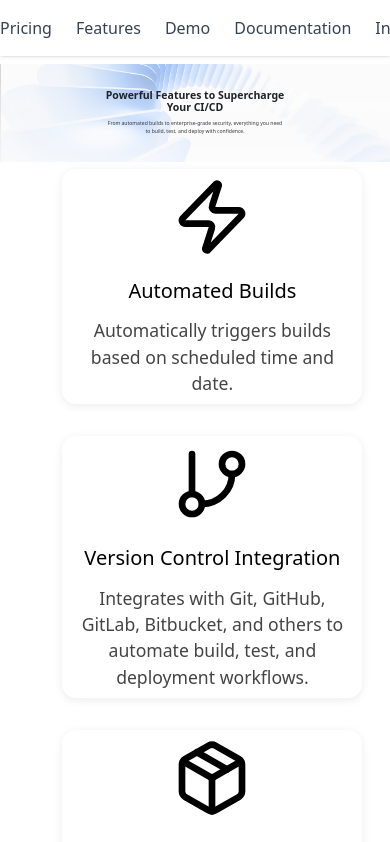
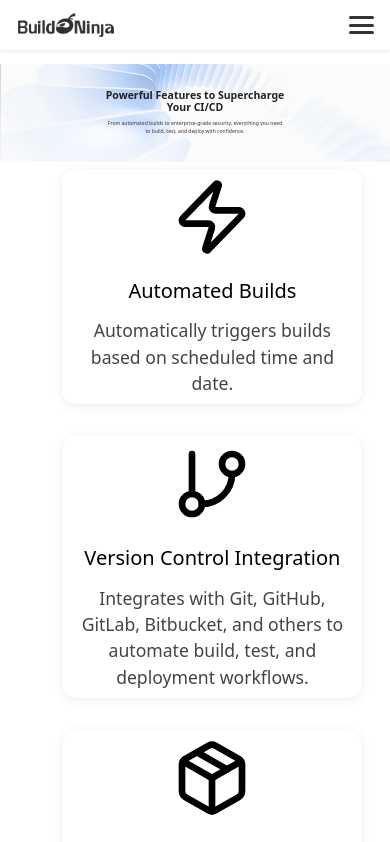
Before and after one commit to chiragbitoni/buildninja-website, a Next.js app: page /Features in a window 390 px wide. Shown: the top 842 px of the page. Built offline with nearby package versions, Linux system fonts and the light colour scheme.

Commit message:
Fixed Navbar Responsiveness

```diff
--- /dev/null
+++ b/src/app/components/Nav/NavBar.css
@@ -0,0 +1,129 @@
+/* ==== Base Navbar ==== */
+.navbar {
+  position: fixed;
+  top: 0;
+  left: 0;
+  width: 100%;
+  background-color: white;
+  box-shadow: 0 1px 4px rgba(0, 0, 0, 0.1);
+  z-index: 50;
+  transition: transform 0.3s ease-in-out;
+}
+
+.navbar-show {
+  transform: translateY(0);
+}
+
+.navbar-hide {
+  transform: translateY(-100%);
+}
+
+.navbar-container {
+  max-width: 1200px;
+  margin: 0 auto;
+  padding: 12px 24px;
+  display: flex;
+  justify-content: space-between;
+  align-items: center;
+}
+
+.navbar-logo {
+  display: flex;
+  align-items: center;
+  cursor: pointer;
+}
+
+.logo-image {
+  object-fit: contain;
+}
+
+/* ==== Links ==== */
+.navbar-links {
+  display: flex;
+  gap: 24px;
+  list-style: none;
+  margin: 0;
+  padding: 0;
+}
+
+.navbar-link {
+  font-size: 16px;
+  font-weight: 500;
+  color: #555;
+  cursor: pointer;
+  transition: color 0.2s;
+}
+
+.navbar-link:hover {
+  color: #000;
+}
+
+/* ==== Hamburger (hidden on desktop) ==== */
+.hamburger {
+  display: none;
+  flex-direction: column;
+  justify-content: space-between;
+  width: 25px;
+  height: 18px;
+  cursor: pointer;
+}
+
+.hamburger span {
+  display: block;
+  height: 3px;
+  width: 100%;
+  background-color: #333;
+  border-radius: 3px;
+  transition: 0.3s;
+}
+
+.hamburger.open span:nth-child(1) {
+  transform: translateY(7.5px) rotate(45deg);
+}
+
+.hamburger.open span:nth-child(2) {
+  opacity: 0;
+}
+
+.hamburger.open span:nth-child(3) {
+  transform: translateY(-7.5px) rotate(-45deg);
+}
+
+@media (max-width: 900px) {
+  .navbar-links {
+    position: absolute;
+    top: 60px;
+    left: 0;
+    width: 100%;
+    background-color: white;
+    flex-direction: column;
+    align-items: center;
+    gap: 16px;
+    padding: 20px 0;
+    border-top: 1px solid #eee;
+    box-shadow: 0 4px 6px rgba(0, 0, 0, 0.05);
+    display: none;
+  }
+
+  .navbar-links.menu-active {
+    display: flex;
+  }
+
+  .hamburger {
+    display: flex;
+  }
+}
+
+@media (max-width: 600px) {
+  .navbar-container {
+    padding: 10px 16px;
+  }
+
+  .navbar-link {
+    font-size: 15px;
+  }
+
+  .logo-image {
+    width: 100px;
+  }
+}
--- a/src/app/components/Nav/NavBar.jsx
+++ b/src/app/components/Nav/NavBar.jsx
@@ -1,4 +1,5 @@
 "use client";
+import "./NavBar.css";
 import { useState, useEffect } from "react";
 import Image from "next/image";
 import { useRouter } from "next/navigation";
@@ -6,6 +7,7 @@ import { useRouter } from "next/navigation";
 export default function Navbar() {
   const [show, setShow] = useState(true);
   const [lastScrollY, setLastScrollY] = useState(0);
+  const [menuOpen, setMenuOpen] = useState(false);
 
   const router = useRouter();
 
@@ -35,33 +37,39 @@ export default function Navbar() {
 
   const handleNavigation = (path) => {
     router.push(path);
+    setMenuOpen(false); // close menu after navigation
   };
 
   return (
-    <nav
-      className={`fixed top-0 left-0 w-full z-50 bg-white shadow-sm transition-transform duration-300 ${
-        show ? "translate-y-0" : "-translate-y-full"
-      }`}
-    >
-      <div className="max-w-7xl mx-auto flex items-center justify-between py-4">
+    <nav className={`navbar ${show ? "navbar-show" : "navbar-hide"}`}>
+      <div className="navbar-container">
         {/* Logo */}
-        <div className="flex items-center space-x-2">
+        <div className="navbar-logo" onClick={() => handleNavigation("/")}>
           <Image
             src="/resources/BuildNinja.png"
             alt="BuildNinja Logo"
             width={120}
             height={40}
-            className="object-contain"
-            onClick={()=>handleNavigation("/")}
+            className="logo-image"
           />
         </div>
 
+        {/* Hamburger icon (mobile) */}
+        <div
+          className={`hamburger ${menuOpen ? "open" : ""}`}
+          onClick={() => setMenuOpen(!menuOpen)}
+        >
+          <span></span>
+          <span></span>
+          <span></span>
+        </div>
+
         {/* Navigation Links */}
-        <ul className="flex space-x-6 font-medium text-gray-700">
+        <ul className={`navbar-links ${menuOpen ? "menu-active" : ""}`}>
           {navItems.map((item) => (
             <li
               key={item.name}
-              className="hover:text-black cursor-pointer"
+              className="navbar-link"
               onClick={() => handleNavigation(item.path)}
             >
               {item.name}
```
